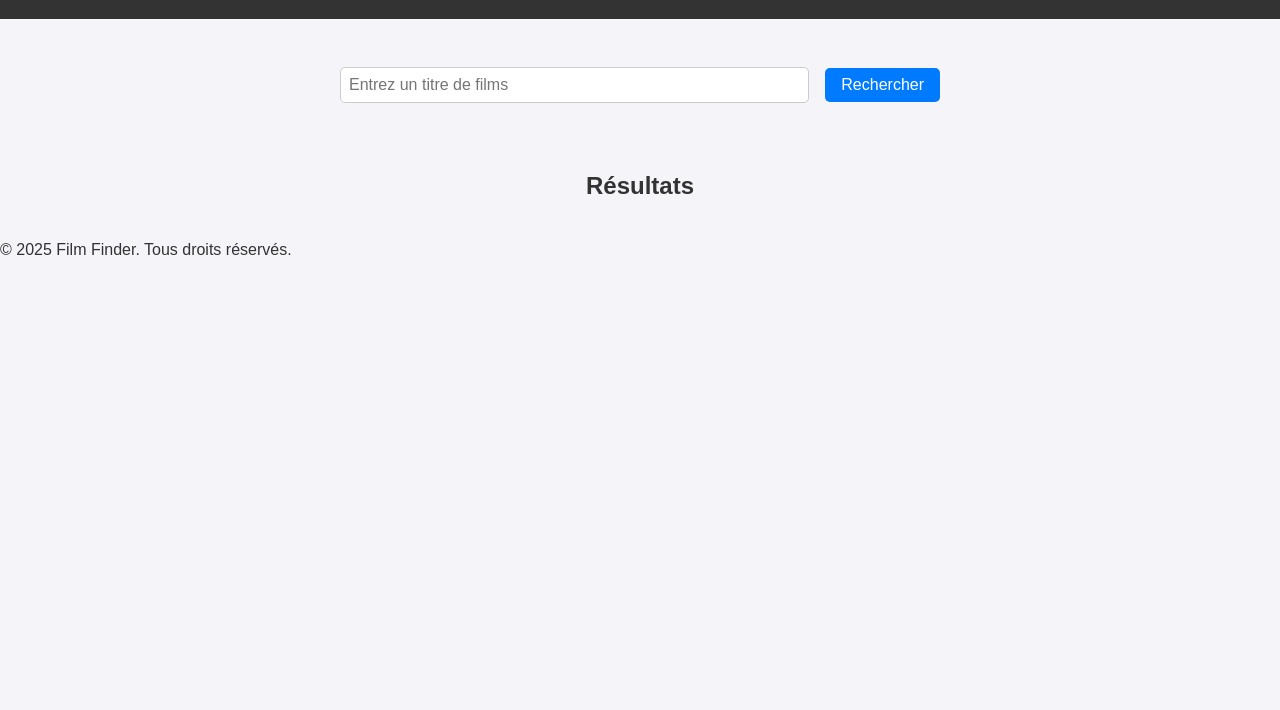
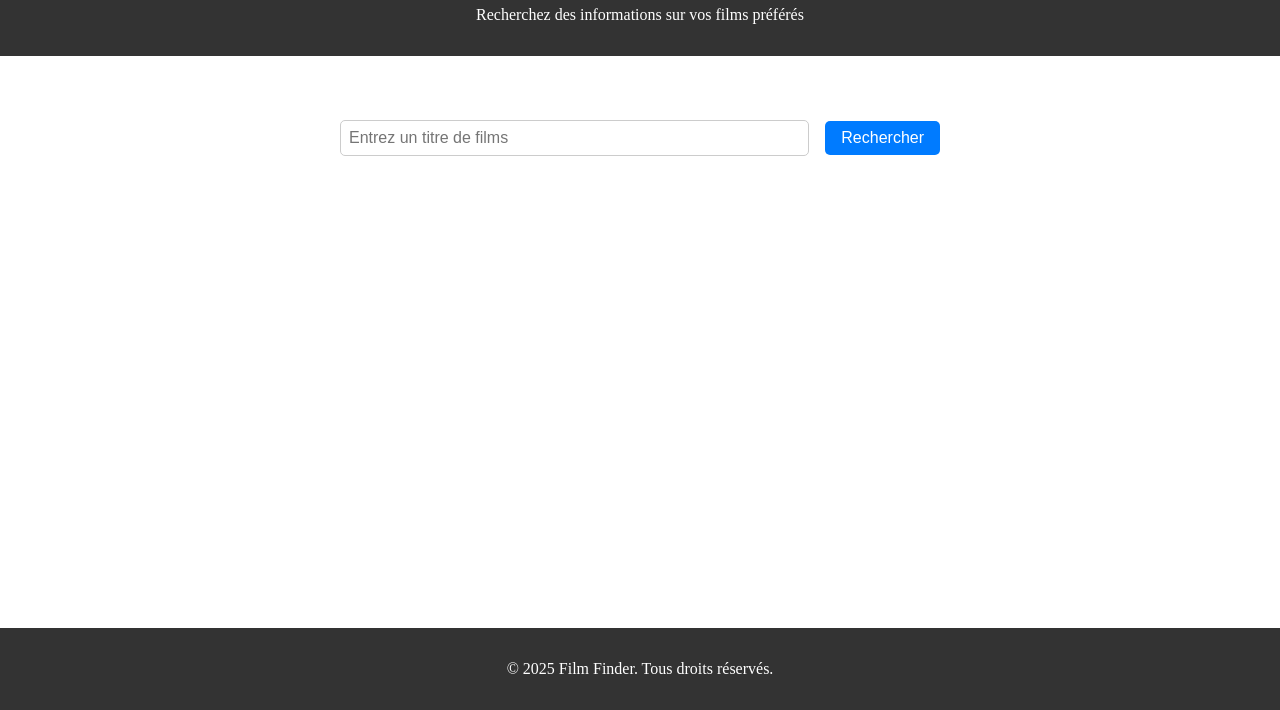
Before and after one commit to Fredozorus/film-finder, a plain HTML site: page index.html in a window 1280 px wide. Shown: the part 90-800 px from the top of the page. Drawn offline with Linux system fonts and the light colour scheme.

Commit message:
Indentation & CSS

```diff
--- a/index.html
+++ b/index.html
@@ -1,35 +1,38 @@
 <!DOCTYPE html>
 <html lang="en">
   <head>
-    <meta charset="UTF-8">
-    <meta name="viewport" content="width=device-width, initial-scale=1.0">
+    <meta charset="UTF-8" />
+    <meta name="viewport" content="width=device-width, initial-scale=1.0" />
     <title>Film Finder</title>
-    <link rel="stylesheet" href="style.css">
+    <link rel="stylesheet" href="style.css" />
   </head>
   <body>
+    <div class="container">
       <header>
         <h1>Film Finder</h1>
-        <p>Recherchez des informations sur vos films préféres</p>
+        <p>Recherchez des informations sur vos films préférés</p>
       </header>
 
       <main>
         <section id="search">
-            <input type="text" id="searchInput" placeholder="Entrez un titre de films">
+          <input
+            type="text"
+            id="searchInput"
+            placeholder="Entrez un titre de films"
+          />
           <button id="searchButton">Rechercher</button>
         </section>
 
-
         <section id="results">
-            <h2>Résultats</h2>
-            <div id ="movieList"></div>
+          <div id="movieList"></div>
         </section>
       </main>
-
 
       <footer>
         <p>&copy; 2025 Film Finder. Tous droits réservés.</p>
       </footer>
 
-    <script src="script.js"  type=module defer></script>
+      <script src="script.js" type="module" defer></script>
+    </div>
   </body>
 </html>
--- a/style.css
+++ b/style.css
@@ -1,30 +1,30 @@
 /* Reset de base pour une cohérence entre navigateurs*/
-*{
+html,
+body {
+  height: 100%; /* Assure que le conteneur principal occupe tout l'écran */
   margin: 0;
-    padding: 0;
-    box-sizing: border-box;
 }
 
-body{
-    font-family: Arial, sans-serif;
-    line-height: 1.6;
-    background-color: #f4f4f9;
-    color: #333;
-    margin: 0;
-    padding: 0;
+.container {
+  display: flex;
+  flex-direction: column; /* Empile les éléments verticalement */
+  min-height: 100vh; /* La hauteur du conteneur s'étire pour couvrir tout l'écran */
 }
-
-
+/* Main s'adapte à l'espace disponible */
+main {
+  flex: 1; /* Prend tout l'espace vertical restant */
+  padding: 1rem;
+}
 /* En tête*/
 
-header{
+header {
   background-color: #333;
   color: #fff;
   text-align: center;
   padding: 1rem;
 }
 
-#search{
+#search {
   display: flex;
   gap: 1rem;
   justify-content: center;
@@ -34,7 +34,7 @@ header{
   max-width: 600px; /* Limite la taille maximum */
 }
 
-#search input{
+#search input {
   padding: 0.5rem;
   font-size: 1rem;
   border: 1px solid #ccc;
@@ -91,3 +91,11 @@ header{
   border-radius: 5px;
   margin-bottom: 1rem;
 }
+
+/* Footer reste en bas */
+footer {
+  background-color: #333;
+  color: #fff;
+  text-align: center;
+  padding: 1rem;
+}
```
Also changed, not shown: script.js (+13 -12 lines). Lines whose indentation alone changed are shown as unchanged.
